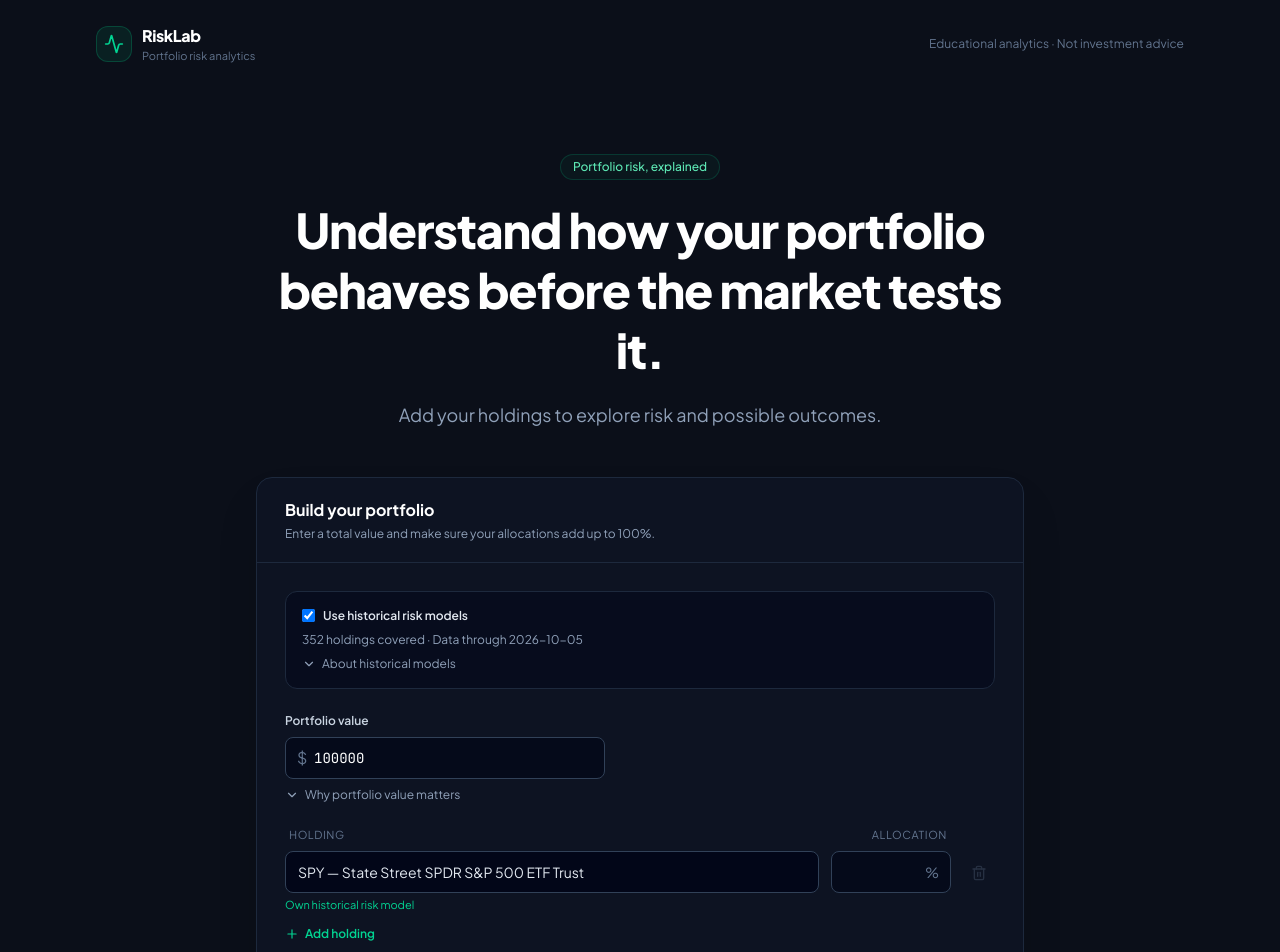
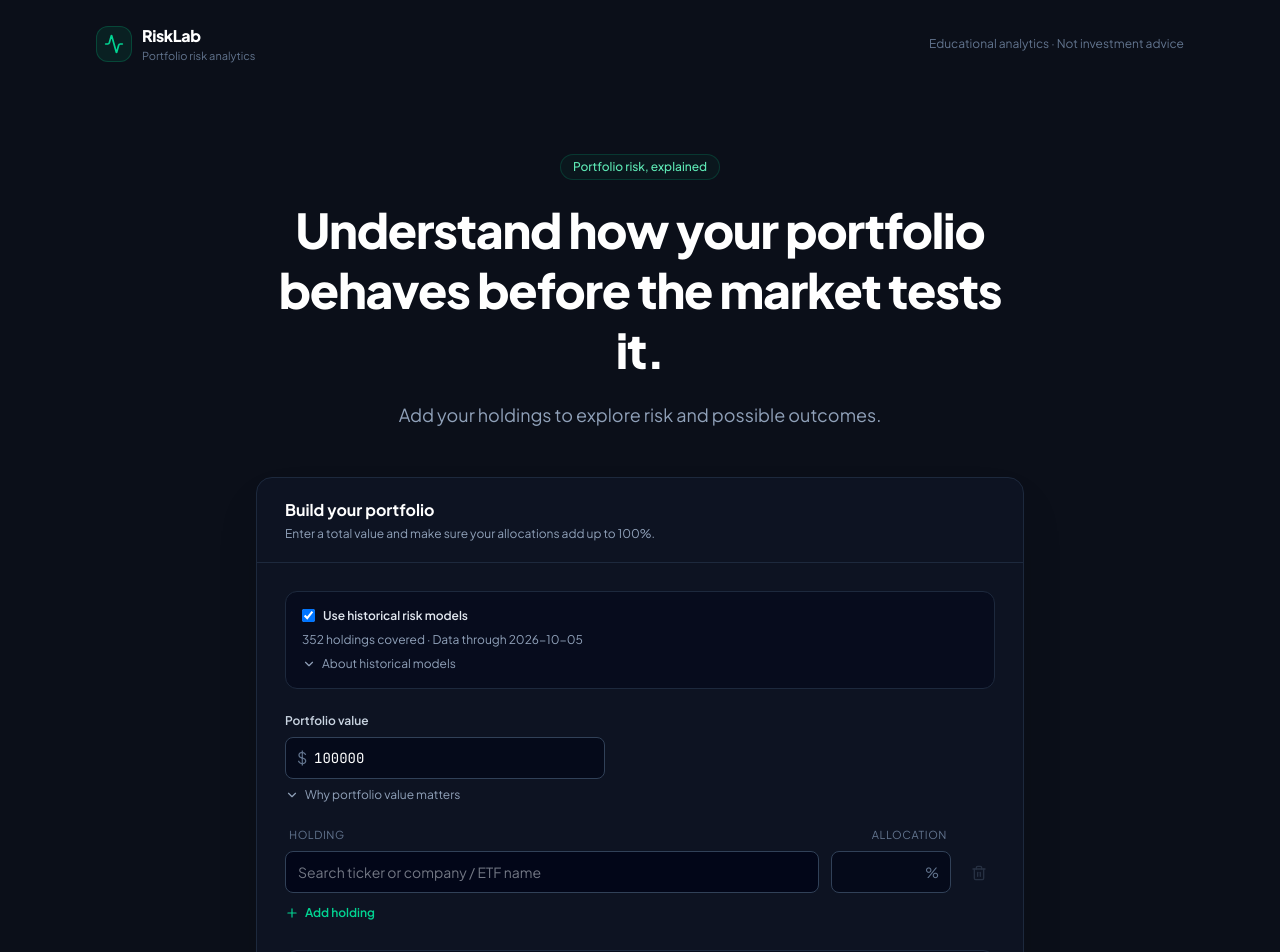
Before and after one commit to randeepgupta/risklab, a React (Vite) app: page / in a window 1280 px wide. Shown: the top 952 px of the page. Built offline with nearby package versions, Linux system fonts and the light colour scheme.

Commit message:
Start new portfolio holdings with an empty stock picker

```diff
--- a/src/components/PortfolioSetup.tsx
+++ b/src/components/PortfolioSetup.tsx
@@ -28,8 +28,6 @@ interface PortfolioSetupProps {
   onRetrySnapshot: () => void;
 }
 
-const supportedTickers = Object.keys(ASSET_DATABASE).sort();
-
 export const PortfolioSetup: React.FC<PortfolioSetupProps> = ({
   initialPositions = [],
   initialPortfolioValue = 100000,
@@ -49,7 +47,7 @@ export const PortfolioSetup: React.FC<PortfolioSetupProps> = ({
       }));
     }
 
-    return [{ id: nextId.current++, ticker: 'SPY', allocation: '' }];
+    return [{ id: nextId.current++, ticker: '', allocation: '' }];
   });
 
   useEffect(() => {
@@ -88,10 +86,8 @@ export const PortfolioSetup: React.FC<PortfolioSetupProps> = ({
   };
 
   const addRow = () => {
-    const used = new Set(rows.map((row) => row.ticker));
-    const nextTicker = supportedTickers.find((ticker) => !used.has(ticker));
     if (rows.length >= 30) return;
-    setRows((current) => [...current, { id: nextId.current++, ticker: nextTicker || '', allocation: '' }]);
+    setRows((current) => [...current, { id: nextId.current++, ticker: '', allocation: '' }]);
   };
 
   const removeRow = (id: number) => {
```
